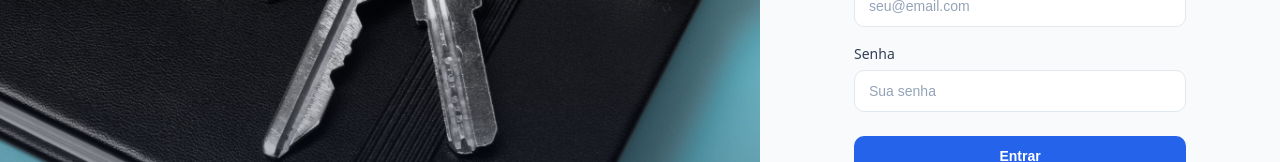
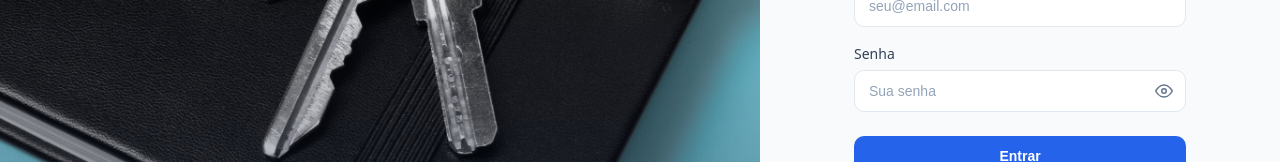
Before and after one commit to joseeduardodeoliveiraaraujo-prog/controle-chaves-imv, a React (Vite) app in the folder frontend/: page /login in a window 1280 px wide. Shown: the part 379-541 px from the top of the page. Built offline with nearby package versions, Linux system fonts and the light colour scheme; no server answers.

Commit message:
feat: mostra/oculta senha no login e condiciona header do publico em /salas

```diff
--- a/frontend/src/App.css
+++ b/frontend/src/App.css
@@ -127,6 +127,40 @@
   outline: none;
   border-color: #2563eb;
   box-shadow: 0 0 0 3px rgba(37, 99, 235, 0.1);
+}
+
+.password-wrapper {
+  position: relative;
+}
+
+.password-wrapper input {
+  padding-right: 44px;
+}
+
+.password-toggle {
+  position: absolute;
+  top: 0;
+  right: 0;
+  height: 100%;
+  width: 44px;
+  display: flex;
+  align-items: center;
+  justify-content: center;
+  background: none;
+  border: none;
+  padding: 0;
+  cursor: pointer;
+  color: #64748b;
+  transition: color 0.15s ease;
+}
+
+.password-toggle:hover {
+  color: #334155;
+}
+
+.password-toggle:focus-visible {
+  outline: none;
+  color: #2563eb;
 }
 
 .login-btn {
--- a/frontend/src/pages/Login.jsx
+++ b/frontend/src/pages/Login.jsx
@@ -6,6 +6,7 @@
 export default function Login() {
   const [email, setEmail] = useState("");
   const [password, setPassword] = useState("");
+  const [showPassword, setShowPassword] = useState(false);
   const [error, setError] = useState("");
   const [loading, setLoading] = useState(false);
 
@@ -61,14 +62,37 @@
 
           <div className="login-field">
             <label htmlFor="password">Senha</label>
+            <div className="password-wrapper">
               <input
                 id="password"
-              type="password"
+                type={showPassword ? "text" : "password"}
                 placeholder="Sua senha"
                 value={password}
                 onChange={(e) => setPassword(e.target.value)}
                 required
               />
+              <button
+                type="button"
+                className="password-toggle"
+                onClick={() => setShowPassword((prev) => !prev)}
+                aria-label={showPassword ? "Ocultar senha" : "Mostrar senha"}
+                title={showPassword ? "Ocultar senha" : "Mostrar senha"}
+              >
+                {showPassword ? (
+                  <svg width="18" height="18" viewBox="0 0 24 24" fill="none" stroke="currentColor" strokeWidth="2" strokeLinecap="round" strokeLinejoin="round" aria-hidden="true">
+                    <path d="M9.88 9.88a3 3 0 1 0 4.24 4.24"></path>
+                    <path d="M10.73 5.08A10.43 10.43 0 0 1 12 5c7 0 10 7 10 7a13.16 13.16 0 0 1-1.67 2.68"></path>
+                    <path d="M6.61 6.61A13.526 13.526 0 0 0 2 12s3 7 10 7a9.74 9.74 0 0 0 5.39-1.61"></path>
+                    <line x1="2" y1="2" x2="22" y2="22"></line>
+                  </svg>
+                ) : (
+                  <svg width="18" height="18" viewBox="0 0 24 24" fill="none" stroke="currentColor" strokeWidth="2" strokeLinecap="round" strokeLinejoin="round" aria-hidden="true">
+                    <path d="M1 12s4-8 11-8 11 8 11 8-4 8-11 8-11-8-11-8z"></path>
+                    <circle cx="12" cy="12" r="3"></circle>
+                  </svg>
+                )}
+              </button>
+            </div>
           </div>
 
           <button type="submit" disabled={loading} className="login-btn">
--- a/frontend/src/pages/Rooms.jsx
+++ b/frontend/src/pages/Rooms.jsx
@@ -1,4 +1,5 @@
 import { useState, useEffect, useMemo } from "react";
+import { useAuth } from "../contexts/AuthContext";
 import Header from "../components/Header";
 import { getRooms } from "../services/firestore";
 import {
@@ -15,6 +16,7 @@
 };
 
 export default function Rooms() {
+  const { user } = useAuth();
   const [rooms, setRooms] = useState([]);
   const [loading, setLoading] = useState(true);
   const [error, setError] = useState("");
@@ -54,7 +56,7 @@
 
   return (
     <div className="page-container">
-      <Header />
+      {user && <Header />}
 
       <main className="page-main rooms-page-main">
         <div className="rooms-panel">
```
Lines whose indentation alone changed are shown as unchanged.
